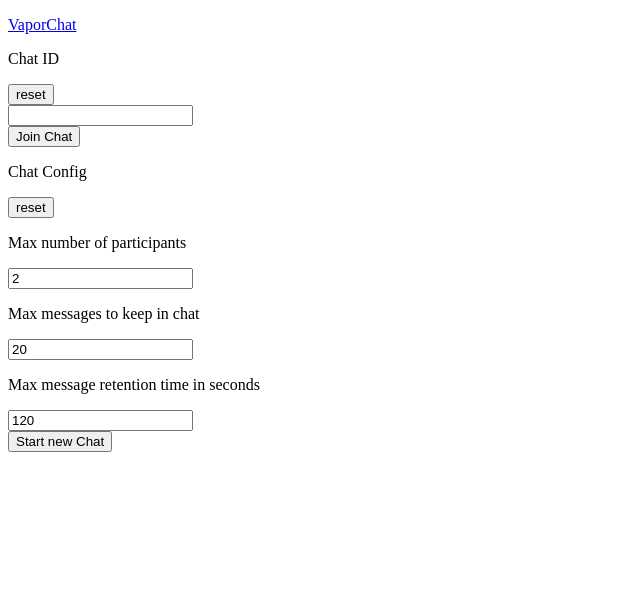
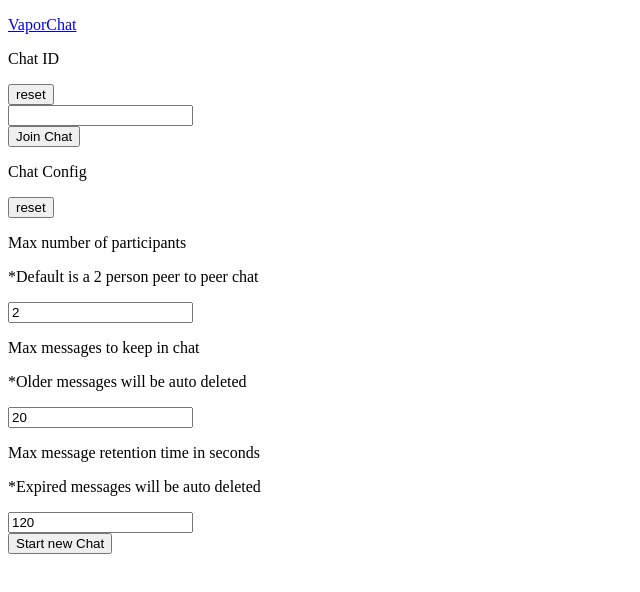
Before and after one commit to Jaimeloeuf/VaporChat, a Vue app in the folder webapp/: page / in a window 1280 px wide. Shown: the top 592 px of the page, without its empty margins (0-640 px from the left). Built offline with nearby package versions, Linux system fonts and the light colour scheme; the HTML template or start-up script is replaced by a standard one.

Commit message:
Add details for each of the chat config fields.

```diff
--- a/webapp/src/App.vue
+++ b/webapp/src/App.vue
@@ -94,6 +94,7 @@ const leaveChat = () => window.location.reload()
             <div class="flex flex-col gap-4 rounded-lg border border-gray-200 px-2 py-4 shadow">
               <div>
                 <p>Max number of participants</p>
+                <p class="text-xs">*Default is a 2 person peer to peer chat</p>
                 <input
                   v-model="chatConfig.maxNumberOfParticipants"
                   type="number"
@@ -104,6 +105,7 @@ const leaveChat = () => window.location.reload()
               </div>
               <div>
                 <p>Max messages to keep in chat</p>
+                <p class="text-xs">*Older messages will be auto deleted</p>
                 <input
                   v-model="chatConfig.maxMessagesLength"
                   type="number"
@@ -114,6 +116,7 @@ const leaveChat = () => window.location.reload()
               </div>
               <div>
                 <p>Max message retention time in seconds</p>
+                <p class="text-xs">*Expired messages will be auto deleted</p>
                 <input
                   v-model="chatConfig.maxHistoryDurationInSeconds"
                   type="number"
--- a/webapp/src/Chat.vue
+++ b/webapp/src/Chat.vue
@@ -100,6 +100,7 @@ async function sendNewMessage() {
         <div class="flex flex-col gap-4 rounded-lg border border-gray-200 px-2 py-4 shadow">
           <div>
             <p>Max number of participants</p>
+            <p class="text-xs">*Default is a 2 person peer to peer chat</p>
             <input
               :value="props.chatConfig.maxNumberOfParticipants"
               class="w-full rounded border border-gray-200 p-1.5 outline-none"
@@ -108,6 +109,7 @@ async function sendNewMessage() {
           </div>
           <div>
             <p>Max messages to keep in chat</p>
+            <p class="text-xs">*Older messages will be auto deleted</p>
             <input
               :value="props.chatConfig.maxMessagesLength"
               class="w-full rounded border border-gray-200 p-1.5 outline-none"
@@ -116,6 +118,7 @@ async function sendNewMessage() {
           </div>
           <div>
             <p>Max message retention time in seconds</p>
+            <p class="text-xs">*Expired messages will be auto deleted</p>
             <input
               :value="props.chatConfig.maxHistoryDurationInSeconds"
               class="w-full rounded border border-gray-200 p-1.5 outline-none"
```
